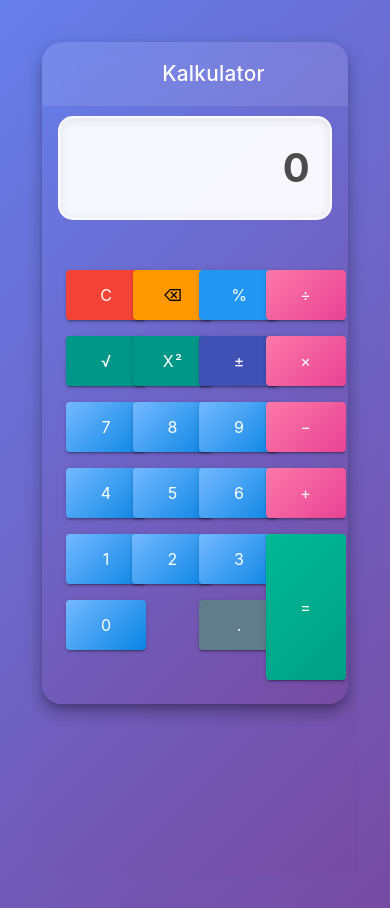
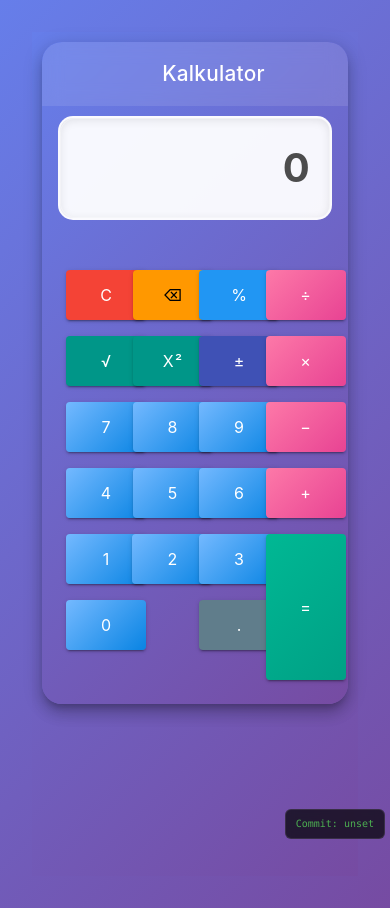
Before and after one commit to tomekb530/programowanie_w_chmurze_kalkulator, a Vue app: page / in a window 390 px wide. Built offline with nearby package versions, Linux system fonts and the light colour scheme; no server answers; the HTML template or start-up script is replaced by a standard one.

Commit message:
Add commit id

```diff
--- a/src/App.vue
+++ b/src/App.vue
@@ -1,5 +1,6 @@
 <script setup lang="ts">
 import CalculatorWithKeyboard from './components/CalculatorWithKeyboard.vue'
+import CommitInfo from './components/CommitInfo.vue'
 </script>
 
 <template>
@@ -7,6 +8,7 @@ import CalculatorWithKeyboard from './components/CalculatorWithKeyboard.vue'
     <v-main>
       <CalculatorWithKeyboard />
     </v-main>
+    <CommitInfo />
   </v-app>
 </template>
 
--- /dev/null
+++ b/src/components/CommitInfo.vue
@@ -0,0 +1,76 @@
+<template>
+  <div class="commit-info">
+    <div class="commit-details">
+      <span v-if="commitId" class="commit-text">
+        Commit: {{ shortCommitId }}
+      </span>
+      <span v-if="buildDate" class="build-date">
+        Built: {{ buildDate }}
+      </span>
+      <span v-if="!commitId && !buildDate" class="dev-mode">
+        Development Mode
+      </span>
+    </div>
+  </div>
+</template>
+
+<script setup lang="ts">
+import { computed } from 'vue'
+
+// Get commit info from environment variables
+const commitId = import.meta.env.VITE_COMMIT_ID || null
+const buildDate = import.meta.env.VITE_BUILD_DATE || null
+
+// Create short commit ID (first 7 characters)
+const shortCommitId = computed(() => {
+  return commitId ? commitId.substring(0, 7) : null
+})
+</script>
+
+<style scoped>
+.commit-info {
+  position: fixed;
+  bottom: 10px;
+  right: 10px;
+  z-index: 1000;
+}
+
+.commit-details {
+  background: rgba(0, 0, 0, 0.7);
+  color: #fff;
+  padding: 8px 12px;
+  border-radius: 6px;
+  font-family: 'Monaco', 'Menlo', 'Ubuntu Mono', monospace;
+  font-size: 11px;
+  display: flex;
+  flex-direction: column;
+  gap: 2px;
+  backdrop-filter: blur(4px);
+  border: 1px solid rgba(255, 255, 255, 0.1);
+}
+
+.commit-text {
+  color: #4CAF50;
+}
+
+.build-date {
+  color: #81C784;
+  opacity: 0.8;
+}
+
+.dev-mode {
+  color: #FFA726;
+}
+
+@media (max-width: 600px) {
+  .commit-info {
+    bottom: 5px;
+    right: 5px;
+  }
+
+  .commit-details {
+    padding: 6px 10px;
+    font-size: 10px;
+  }
+}
+</style>
```
